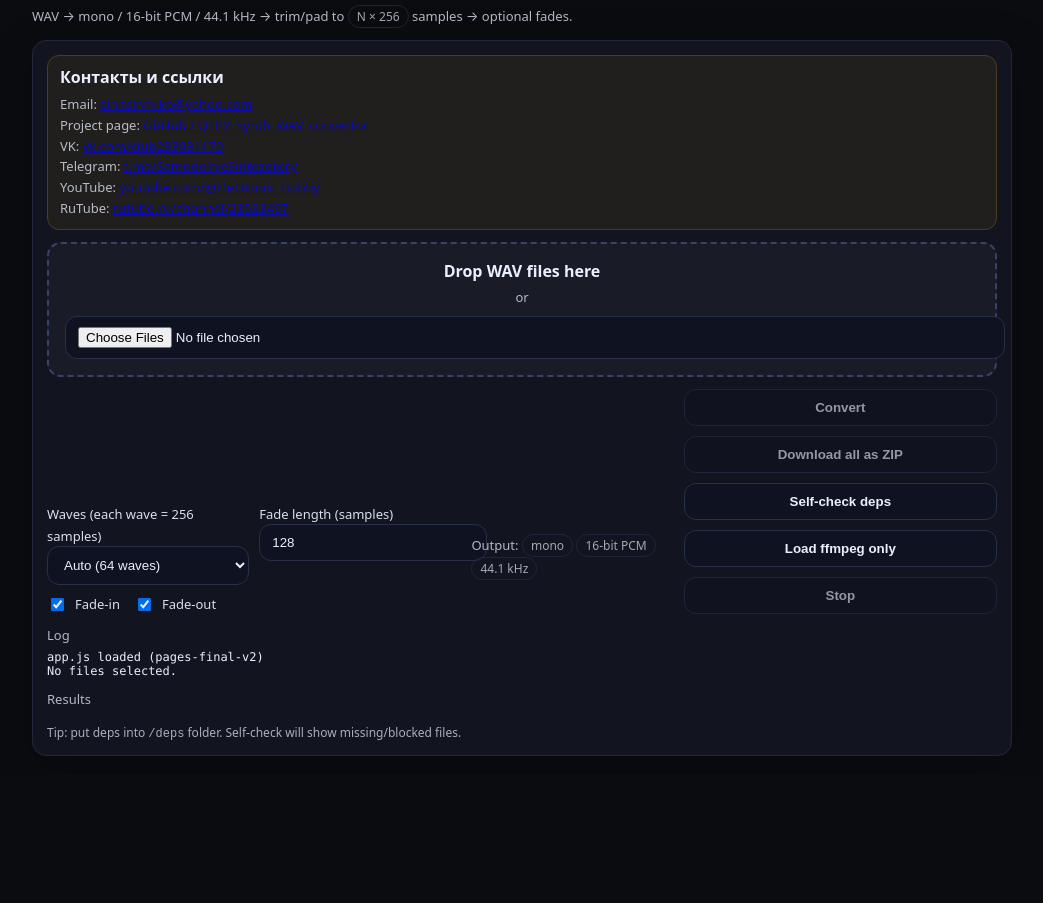
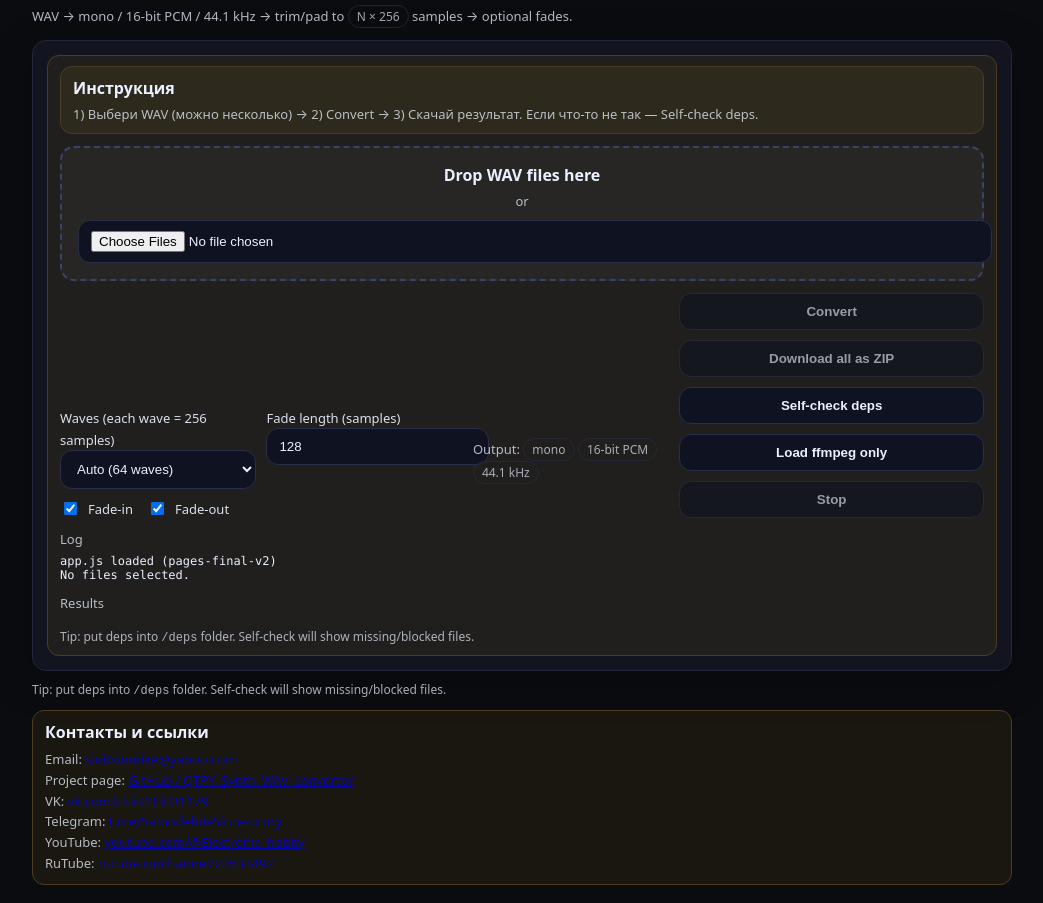
Before and after one commit to sinitsinmike/QTPY_Synth_WAV_convertor, a plain HTML site: page index.html in a window 1280 px wide. Shown: the part 48-951 px from the top of the page, without its empty margins (118-1161 px from the left). Before the commit the page ends 822 px from the top, so only its background shows below. Drawn offline with Linux system fonts and the light colour scheme.

Commit message:
Update index.html

```diff
--- a/index.html
+++ b/index.html
@@ -38,45 +38,10 @@
 
     <div class="card" style="margin-top:12px;">
 <div class="warn">
-  <div style="font-weight:700;">Контакты и ссылки</div>
-
-  <div class="muted" style="margin-top:6px; line-height:1.6;">
-    <div>Email: <a href="mailto:sinitsinmike@yahoo.com">sinitsinmike@yahoo.com</a></div>
-
-    <div>
-      Project page:
-      <a href="https://github.com/sinitsinmike/QTPY_Synth_WAV_convertor/tree/main" target="_blank" rel="noopener">
-        GitHub / QTPY_Synth_WAV_convertor
-      </a>
-    </div>
-
-    <div>
-      VK:
-      <a href="https://vk.com/club233031179" target="_blank" rel="noopener">
-        vk.com/club233031179
-      </a>
-    </div>
-
-    <div>
-      Telegram:
-      <a href="https://t.me/SamodelnieSintezotory" target="_blank" rel="noopener">
-        t.me/SamodelnieSintezotory
-      </a>
-    </div>
-
-    <div>
-      YouTube:
-      <a href="https://www.youtube.com/@Electronic_hobby" target="_blank" rel="noopener">
-        youtube.com/@Electronic_hobby
-      </a>
-    </div>
-
-    <div>
-      RuTube:
-      <a href="https://rutube.ru/channel/23533497/" target="_blank" rel="noopener">
-        rutube.ru/channel/23533497
-      </a>
-    </div>
+     <div class="warn">
+  <div style="font-weight:700;">Инструкция</div>
+  <div class="muted" style="margin-top:6px;">
+    1) Выбери WAV (можно несколько) → 2) Convert → 3) Скачай результат. Если что-то не так — Self-check deps.
   </div>
 </div>
 
@@ -142,7 +107,55 @@
       <div class="footer">Tip: put deps into <code>/deps</code> folder. Self-check will show missing/blocked files.</div>
     </div>
   </div>
+<div class="footer">Tip: put deps into <code>/deps</code> folder. Self-check will show missing/blocked files.</div>
 
+<div class="warn" style="margin-top:12px;">
+  <div style="font-weight:700;">Контакты и ссылки</div>
+
+  <div class="muted" style="margin-top:6px; line-height:1.6;">
+    <div>Email: <a href="mailto:sinitsinmike@yahoo.com">sinitsinmike@yahoo.com</a></div>
+
+    <div>
+      Project page:
+      <a href="https://github.com/sinitsinmike/QTPY_Synth_WAV_convertor/tree/main" target="_blank" rel="noopener">
+        GitHub / QTPY_Synth_WAV_convertor
+      </a>
+    </div>
+
+    <div>
+      VK:
+      <a href="https://vk.com/club233031179" target="_blank" rel="noopener">
+        vk.com/club233031179
+      </a>
+    </div>
+
+    <div>
+      Telegram:
+      <a href="https://t.me/SamodelnieSintezotory" target="_blank" rel="noopener">
+        t.me/SamodelnieSintezotory
+      </a>
+    </div>
+
+    <div>
+      YouTube:
+      <a href="https://www.youtube.com/@Electronic_hobby" target="_blank" rel="noopener">
+        youtube.com/@Electronic_hobby
+      </a>
+    </div>
+
+    <div>
+      RuTube:
+      <a href="https://rutube.ru/channel/23533497/" target="_blank" rel="noopener">
+        rutube.ru/channel/23533497
+      </a>
+    </div>
+  </div>
+</div>
+</div>
+</div>
+
+<!-- App (ESM module) -->
+<script type="module" src="./app.js"></script>
    <!-- App (ESM module) -->
   <script type="module" src="./app.js"></script>
 </body>
```
